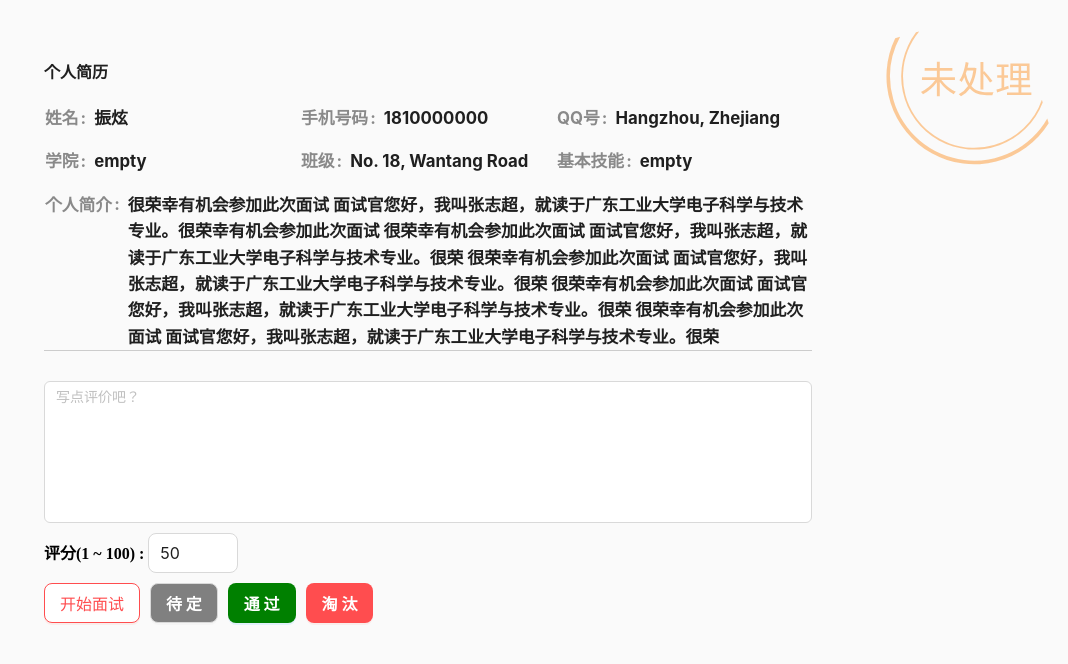
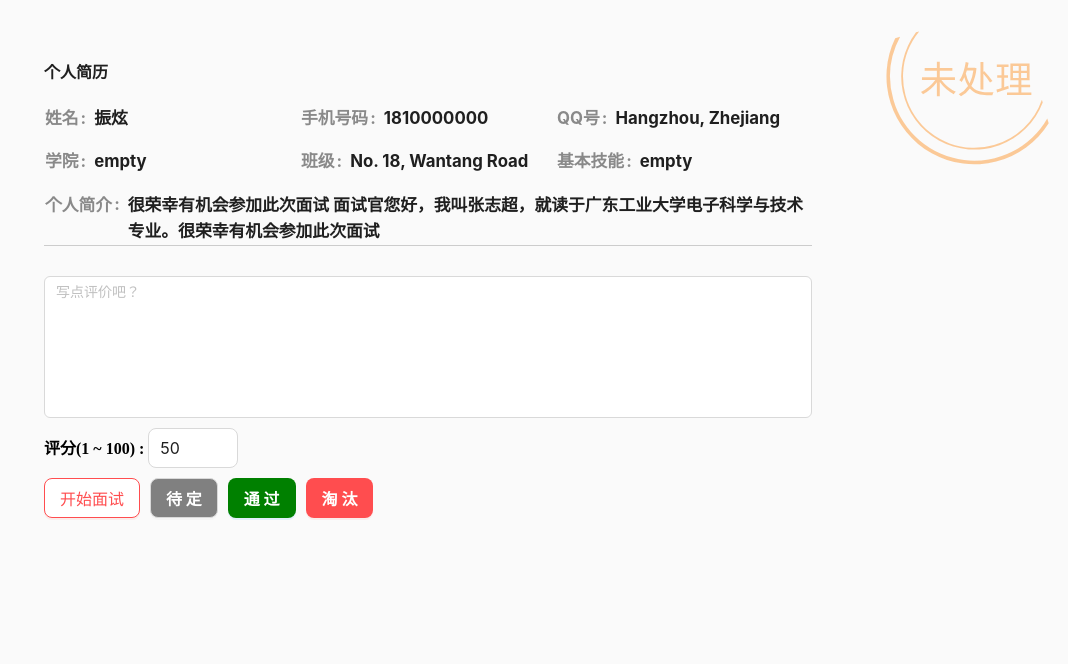
Before and after one commit to HeChuQIU/ElcRecruit-2023, a React (Create React App) app in the folder frontend/: page /#/resume in a window 1280 px wide. Shown: the top 664 px of the page, without its empty margins (212-1280 px from the left). Built offline with nearby package versions, Linux system fonts and the light colour scheme; sample sign-in values are in the browser's storage.

Commit message:
fix: #add codes

```diff
--- a/frontend/src/pages/resume/resume.js
+++ b/frontend/src/pages/resume/resume.js
@@ -170,14 +170,6 @@ export default function Resume({ userId }) {
               <Descriptions.Item label="个人简介">
                 很荣幸有机会参加此次面试
                 面试官您好，我叫张志超，就读于广东工业大学电子科学与技术专业。很荣幸有机会参加此次面试
-                很荣幸有机会参加此次面试
-                面试官您好，我叫张志超，就读于广东工业大学电子科学与技术专业。很荣
-                很荣幸有机会参加此次面试
-                面试官您好，我叫张志超，就读于广东工业大学电子科学与技术专业。很荣
-                很荣幸有机会参加此次面试
-                面试官您好，我叫张志超，就读于广东工业大学电子科学与技术专业。很荣
-                很荣幸有机会参加此次面试
-                面试官您好，我叫张志超，就读于广东工业大学电子科学与技术专业。很荣
               </Descriptions.Item>
             </Descriptions>
           </div>
```
